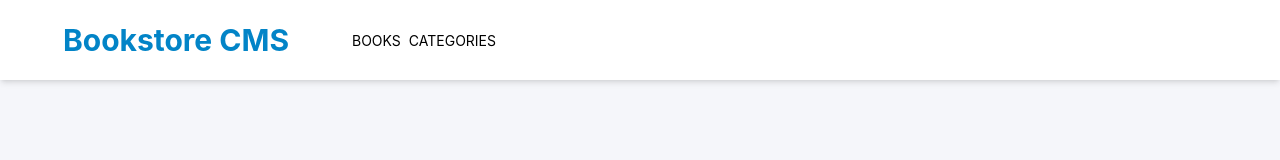
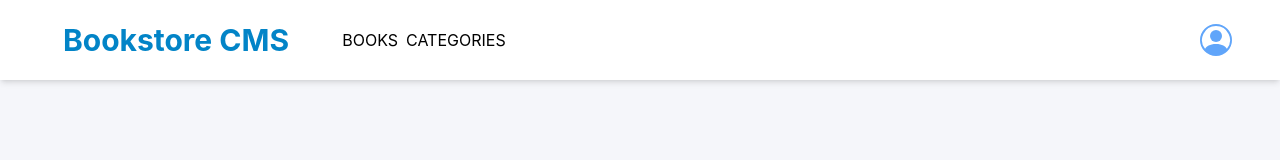
Before and after one commit to lincoln1883/anancy-bookstore, a React (Create React App) app: page / in a window 1280 px wide. Shown: the top 160 px of the page. Built offline with nearby package versions, Linux system fonts and the light colour scheme; no server answers.

Commit message:
Install icon package to display image in navbar.

```diff
--- a/package.json
+++ b/package.json
@@ -13,6 +13,7 @@
     "react": "^18.2.0",
     "react-circular-progressbar": "^2.1.0",
     "react-dom": "^18.2.0",
+    "react-icons": "^4.9.0",
     "react-redux": "^8.0.7",
     "react-router-dom": "^6.12.1",
     "react-scripts": "5.0.1",
--- a/src/components/Navbar.jsx
+++ b/src/components/Navbar.jsx
@@ -1,4 +1,5 @@
 import React from 'react';
+import { BsPersonCircle } from 'react-icons/bs';
 import { NavLink } from 'react-router-dom';
 
 const Navbar = () => (
@@ -9,13 +10,14 @@ const Navbar = () => (
     <div className="w-60 mt-6 mr-0 mb-0 mx-0">
       <ul className="flex justify-center gap-2 mt-1">
         <li className="nav-link">
-          <NavLink className=" text-sm text-black hover:text-gray-600 active:bg-gray-200" to="/books">BOOKS</NavLink>
+          <NavLink className=" text-md text-black hover:text-gray-600 active:bg-gray-300" to="/books">BOOKS</NavLink>
         </li>
         <li className="nav-link">
-          <NavLink className=" text-sm  text-black hover:text-gray-600 active:bg-gray-200" to="/categories">CATEGORIES</NavLink>
+          <NavLink className=" text-md  text-black hover:text-gray-600 active:bg-gray-300" to="/categories">CATEGORIES</NavLink>
         </li>
       </ul>
     </div>
+    <BsPersonCircle className="absolute right-0 top-0 mt-6 mr-12 text-blue-400 mb-0 mx-0 hover:cursor-pointer" size="2em" />
   </nav>
 );
 export default Navbar;
```
Also changed, not shown: 1 other file (tests, documents, lock files or other folders).
